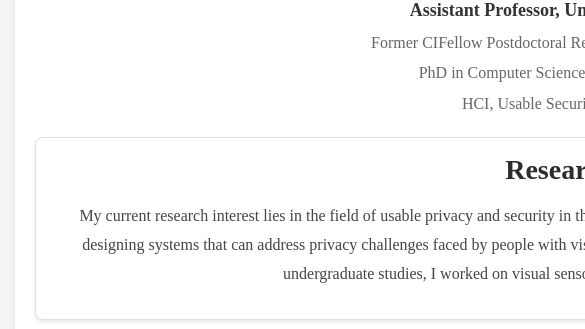
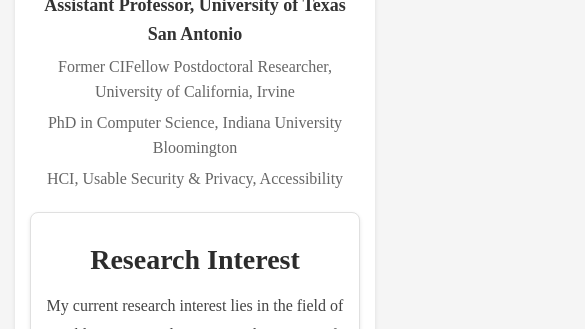
Before and after one commit to yuitakashima/utsa.github.io, a plain HTML site: page index.html in a window 390 px wide. Shown: the part 515-844 px from the top of the page, 585 px wide, since content can reach past the window. Drawn offline with Linux system fonts and the light colour scheme.

Commit message:
Add files via upload

```diff
--- a/css/styles.css
+++ b/css/styles.css
@@ -17,6 +17,8 @@ body {
 /* Sidebar Navigation */
 .sidebar {
     width: 250px;
+    min-width: 200px;
+    max-width: 300px;
     background-color: #2c2c2c;
     color: white;
     position: fixed;
@@ -72,7 +74,7 @@ body {
     margin-left: 250px;
     flex: 1;
     padding: 40px;
-    max-width: 1200px;
+    width: 100%;
 }
 
 /* Add indentation for content under h2 in other pages */
@@ -132,7 +134,8 @@ body {
     padding: 30px;
     border-radius: 8px;
     box-shadow: 0 2px 4px rgba(0, 0, 0, 0.1);
-    min-width: 1190px;
+    width: 90%;
+    max-width: 1400px;
     margin-left: auto;
     margin-right: auto;
 }
@@ -188,7 +191,7 @@ body {
 /* Profile Info */
 .profile-info {
     flex: 1;
-    min-width: 600px;
+    min-width: 300px;
 }
 
 .profile-info h1 {
@@ -212,7 +215,8 @@ body {
 
 .profile-info .info-box {
     margin-top: 20px;
-    min-width: 500px;
+    min-width: 0;
+    width: 100%;
 }
 
 /* Info Box */
@@ -224,7 +228,8 @@ body {
     margin-top: 0;
     box-shadow: 0 2px 4px rgba(0, 0, 0, 0.1);
     border: 1px solid #e0e0e0;
-    min-width: 1190px;
+    width: 90%;
+    max-width: 1400px;
     margin-left: auto;
     margin-right: auto;
 }
@@ -275,7 +280,8 @@ body {
     margin-bottom: 30px;
     margin-top: 0;
     box-shadow: 0 2px 4px rgba(0, 0, 0, 0.1);
-    min-width: 1190px;
+    width: 90%;
+    max-width: 1400px;
     margin-left: auto;
     margin-right: auto;
 }
@@ -300,7 +306,8 @@ body {
     padding: 40px;
     border-radius: 8px;
     text-align: center;
-    min-width: 1190px;
+    width: 90%;
+    max-width: 1400px;
     margin-left: auto;
     margin-right: auto;
 }
@@ -615,14 +622,32 @@ html {
 }
 
 /* Responsive Design */
+@media (max-width: 1200px) {
+    .hero-section {
+        width: 95%;
+    }
+
+    .info-box,
+    .about-section,
+    .contact-footer {
+        width: 95%;
+    }
+}
+
 @media (max-width: 1024px) {
     .hero-section {
         flex-direction: column;
         align-items: center;
         text-align: center;
+        width: 95%;
     }
 
     .profile-info {
+        width: 100%;
+        min-width: 0;
+    }
+
+    .profile-info .info-box {
         width: 100%;
     }
 }
@@ -630,10 +655,19 @@ html {
 @media (max-width: 768px) {
     .sidebar {
         width: 200px;
+        min-width: 180px;
     }
 
     .main-content {
         margin-left: 200px;
+        padding: 20px;
+    }
+
+    .hero-section,
+    .info-box,
+    .about-section,
+    .contact-footer {
+        width: 98%;
         padding: 20px;
     }
 
@@ -660,11 +694,13 @@ html {
         width: 100%;
         height: auto;
         position: relative;
+        min-width: 100%;
     }
 
     .main-content {
         margin-left: 0;
         padding: 15px;
+        width: 100%;
     }
 
     .nav-menu {
@@ -685,6 +721,14 @@ html {
         font-size: 14px;
     }
 
+    .hero-section,
+    .info-box,
+    .about-section,
+    .contact-footer {
+        width: 100%;
+        padding: 15px;
+    }
+
     .profile-image {
         width: 150px;
         height: 150px;
@@ -694,10 +738,6 @@ html {
         font-size: 50px;
     }
 
-    .hero-section {
-        padding: 20px;
-    }
-
     .social-links a {
         width: 35px;
         height: 35px;
```
